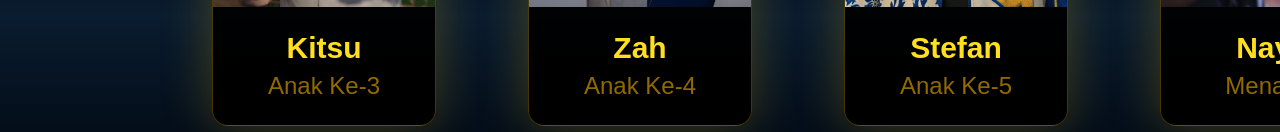
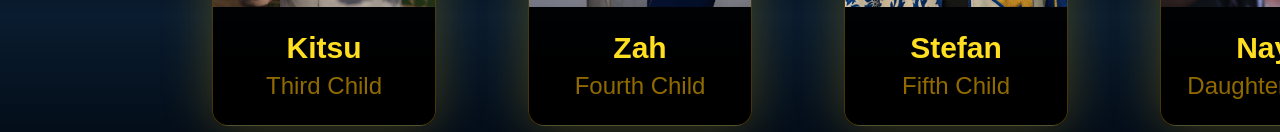
Before and after one commit to Hoshinovaa/Petrikov-dynasty, a Next.js app: page /dynasty in a window 1280 px wide. Shown: the part 384-516 px from the top of the page. Built offline with nearby package versions, Linux system fonts and the light colour scheme.

Commit message:
revisi role + data noir

```diff
--- a/data/familydata.ts
+++ b/data/familydata.ts
@@ -17,14 +17,14 @@ export const familydata: NodeType = {
   dob: "10 January",
   nationality: "Russian",
   photo: "/photos/simon.png",
-  role: "Bapak Kandung",
+  role: "Father",
   partner: {
     name: "Lyla",
     fullName: "Lyla Petrikov",
     dob: "02 October",
     nationality: "Indonesian",
     photo: "/photos/lyla.png",
-    role: "Ibu Angkat",
+    role: "Stepmother",
   },
   partnerType: "angkat",
   children: [
@@ -34,7 +34,7 @@ export const familydata: NodeType = {
       nationality: "German",
       relation: "kandung",
       photo: "/photos/eldric.png",
-      role: "Anak Ke-1",
+      role: "First Child",
     },
     {
       name: "Allan",
@@ -43,14 +43,14 @@ export const familydata: NodeType = {
       nationality: "French",
       relation: "kandung",
       photo: "/photos/allan.png",
-      role: "Anak Ke-2",
+      role: "Second Child",
       partner: {
         name: "Lily",
         fullName: "Liliana A Petrikov",
         dob: "08 May",
         nationality: "Indonesian",
         photo: "/photos/lily.png",
-        role: "Menantu",
+        role: "Daughter-in-law",
       },
       partnerType: "kandung",
       children: [
@@ -60,7 +60,7 @@ export const familydata: NodeType = {
           dob: "11 July",
           nationality: "Indonesian",
           photo: "/photos/joeru.png",
-          role: "Cucu",
+          role: "Grandchild",
           children: [
             {
               name: "Yuzu",
@@ -68,7 +68,7 @@ export const familydata: NodeType = {
               dob: "24 March",
               nationality: "Indonesian",
               photo: "/photos/yuzu.png",
-              role: "Cicit",
+              role: "Great Grandchild",
             },
             {
               name: "Selene",
@@ -76,7 +76,7 @@ export const familydata: NodeType = {
               dob: "07 July",
               nationality: "Spanish",
               photo: "/photos/selene.png",
-              role: "Cicit",
+              role: "Great Grandchild",
             },
           ],
         },
@@ -85,7 +85,7 @@ export const familydata: NodeType = {
           dob: "02 April",
           nationality: "?",
           photo: "/photos/graviel.png",
-          role: "Cucu",
+          role: "Grandchild",
           relation: "angkat",
         },
         { name: "Naollie",
@@ -93,7 +93,7 @@ export const familydata: NodeType = {
           dob: "04 June",
           nationality: "Indonesian",
           photo: "/photos/naollie.png",
-          role: "Cucu",
+          role: "Grandchild",
           relation: "angkat",
          },
       ],
@@ -104,14 +104,14 @@ export const familydata: NodeType = {
       dob: "20 July",
       nationality: "Japanese",
       photo: "/photos/kitsu.png",
-      role: "Anak Ke-3",
+      role: "Third Child",
       children: [{
         name: "Michie",
         fullName: "Michie Mizu Petrikov",
         dob: "29 August",
         nationality: "Japanese",
         photo: "/photos/michie.png",
-        role: "Cucu",
+        role: "Grandchild",
       }],
     },
     {
@@ -120,21 +120,21 @@ export const familydata: NodeType = {
       dob: "17 July",
       nationality: "Japanese",
       photo: "/photos/zah.png",
-      role: "Anak Ke-4",
+      role: "Fourth Child",
     },
     { name: "Stefan",
       fullName: "Stefan Petrikov",
       dob: "19 September",
       nationality: "American",
       photo: "/photos/stefan.png",
-      role: "Anak Ke-5",
+      role: "Fifth Child",
       partner: {
         name: "Naya",
         fullName: "Naya Melvine Petrikov",
         dob: "01 October",
         nationality: "American",
         photo: "/photos/naya.png",
-        role: "Menantu",
+        role: "Daughter-in-law",
       } },
     {
       name: "Nika",
@@ -142,23 +142,23 @@ export const familydata: NodeType = {
       dob: "05 May",
       nationality: "Brazilian",
       photo: "/photos/nika.png",
-      role: "Anak Ke-6",
+      role: "Sixth Child",
       partner: {
         name: "Niko",
         fullName: "Ryeo Niko",
         dob: "07 July",
         nationality: "Serbian",
         photo: "/photos/niko.png",
-        role: "Menantu",
+        role: "Son-in-law",
       },
       children: [
         {
-          name: "Babuska",
-          fullName: "Babuska Xaveirus",
+          name: "Noir",
+          fullName: "Ryeo Noir Petrikov",
           dob: "16 April",
           nationality: "Malaysian",
-          photo: "/photos/babuska.png",
-          role: "Cucu",
+          photo: "/photos/noir.png",
+          role: "Grandchild",
           relation: "angkat",
         },
         {
@@ -167,7 +167,7 @@ export const familydata: NodeType = {
           dob: "28 March",
           nationality: "British",
           photo: "/photos/sophia.png",
-          role: "Cucu",
+          role: "Grandchild",
          },
         {
           name: "Sonya",
@@ -175,7 +175,7 @@ export const familydata: NodeType = {
           dob: "28 March",
           nationality: "British",
           photo: "/photos/sonya.png",
-          role: "Cucu",
+          role: "Grandchild",
         },
       ],
     },
@@ -184,7 +184,7 @@ export const familydata: NodeType = {
       dob: "27 July 2005",
       nationality: "Indonesian",
       photo: "/photos/cecyl.png",
-      role: "Anak Ke-7",
+      role: "Seventh Child",
     },
   ],
 };
```
